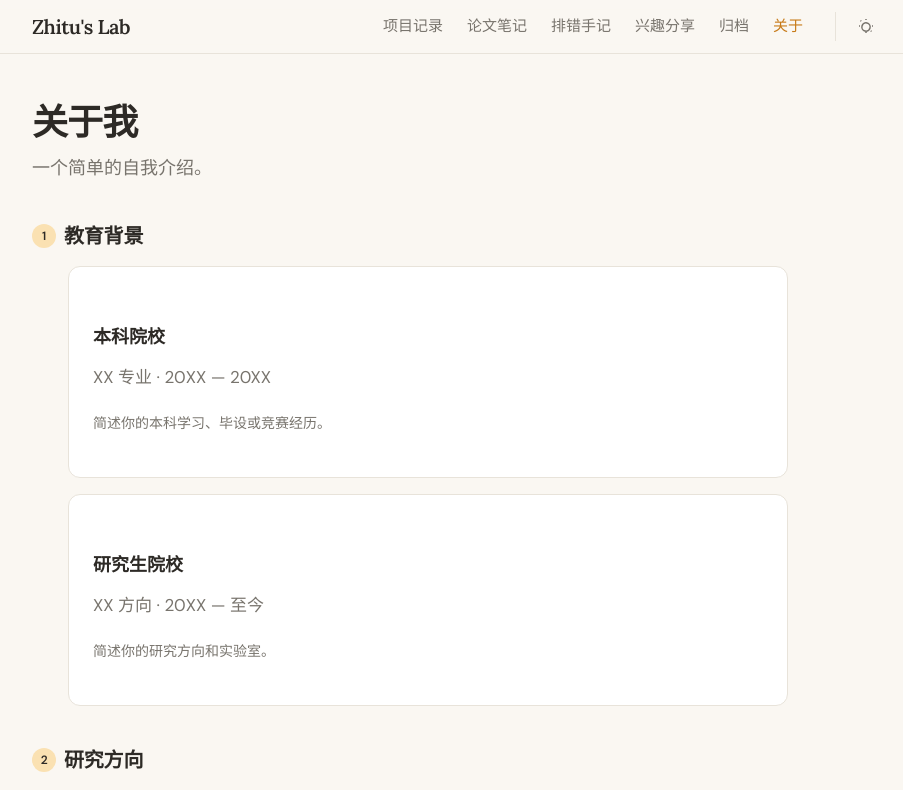
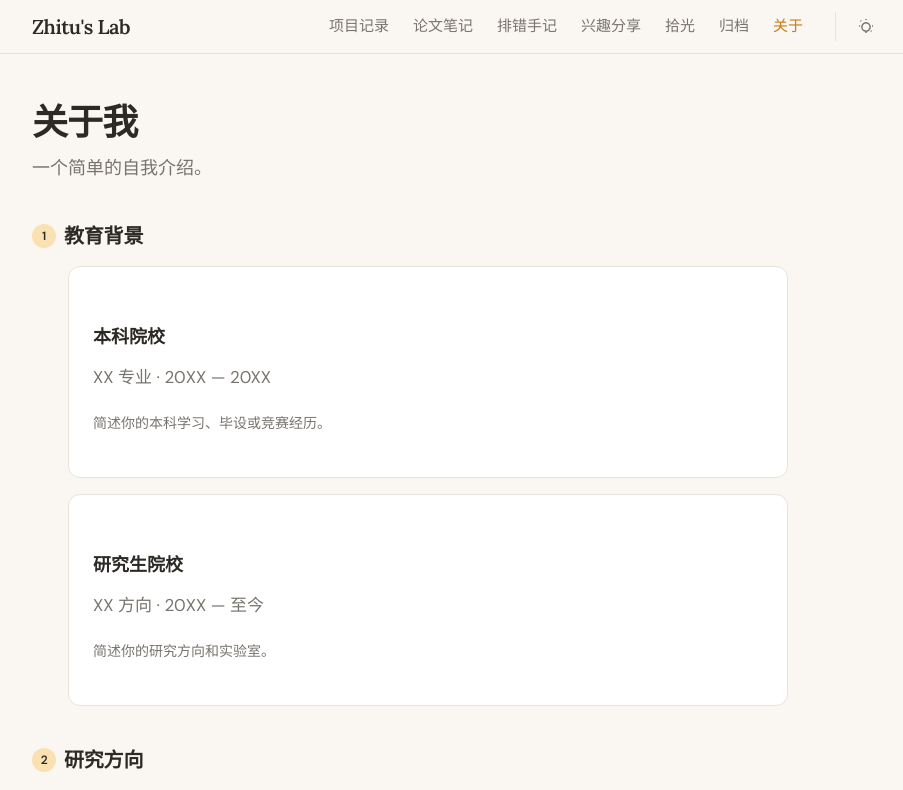
Before and after one commit to pzhitu/zhitu-lab, a Next.js app: page /about in a window 1280 px wide. Shown: the top 790 px of the page, without its empty margins (184-1087 px from the left). Built offline with nearby package versions, Linux system fonts and the light colour scheme.

Commit message:
Feat: add '拾光' (moments) category — quotes, thoughts, reflections

```diff
--- a/src/app/[category]/page.tsx
+++ b/src/app/[category]/page.tsx
@@ -11,6 +11,7 @@ const CATEGORY_LABELS: Record<string, { title: string; description: string }> =
   papers: { title: "论文笔记", description: "阅读论文后的个人理解、反思和关键思路提炼。" },
   debugging: { title: "排错手记", description: "排查问题的过程、根因分析和解决思路。" },
   interests: { title: "兴趣分享", description: "我感兴趣、正在学习的领域和知识分享。" },
+  moments: { title: "拾光", description: "语录、随想、感悟——沿途拾起的片刻光亮。" },
 }
 
 export default async function CategoryPage({ params }: { params: Promise<{ category: string }> }) {
--- a/src/components/nav.tsx
+++ b/src/components/nav.tsx
@@ -10,6 +10,7 @@ const NAV_ITEMS = [
   { href: "/papers", label: "论文笔记" },
   { href: "/debugging", label: "排错手记" },
   { href: "/interests", label: "兴趣分享" },
+  { href: "/moments", label: "拾光" },
   { href: "/archive", label: "归档" },
   { href: "/about", label: "关于" },
 ]
--- a/src/lib/content.ts
+++ b/src/lib/content.ts
@@ -33,6 +33,7 @@ export const CATEGORIES: CategoryInfo[] = [
   { slug: "papers", titleKey: "Papers.title", descriptionKey: "Papers.description" },
   { slug: "debugging", titleKey: "Debugging.title", descriptionKey: "Debugging.description" },
   { slug: "interests", titleKey: "Interests.title", descriptionKey: "Interests.description" },
+  { slug: "moments", titleKey: "Moments.title", descriptionKey: "Moments.description" },
 ]
 
 export function getPostBySlug(category: string, slug: string): Post | null {
```
